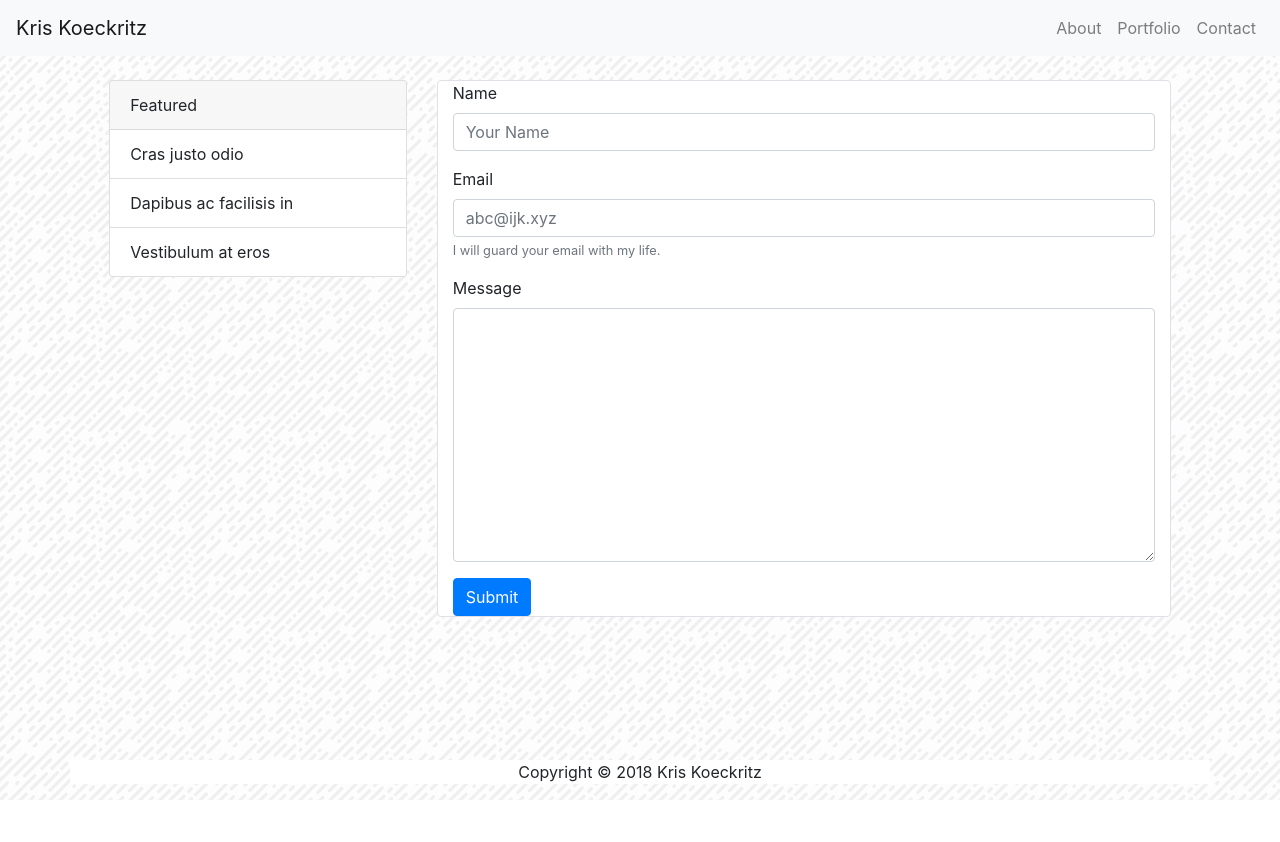
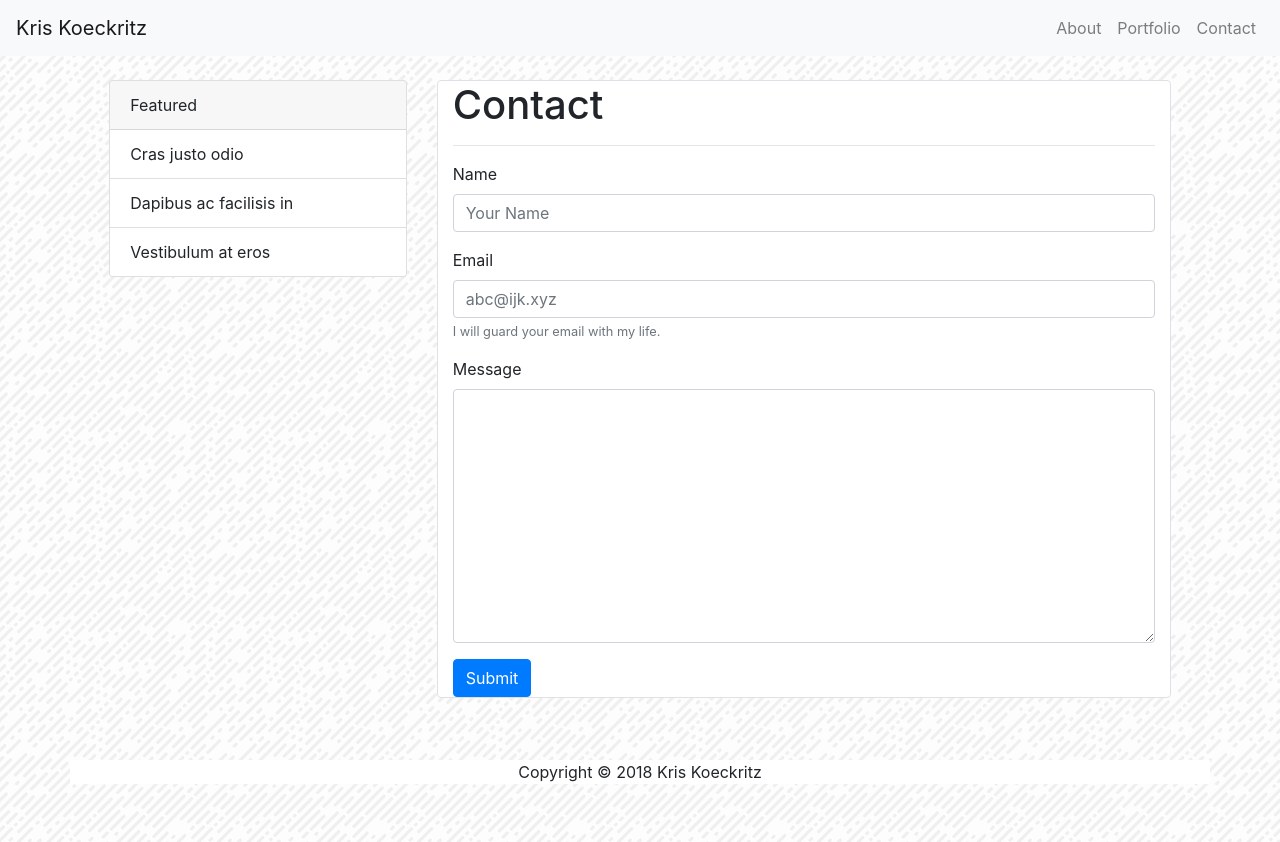
Before and after one commit to kkoeckritz/Bootstrap-Portfolio, a plain HTML site: page contact.html in a window 1280 px wide. Before the commit the page ends 800 px from the top, so only its background shows below. Drawn offline with nearby package versions, Linux system fonts and the light colour scheme.

Commit message:
fix h1 on contact

```diff
--- a/contact.html
+++ b/contact.html
@@ -42,6 +42,12 @@
         </div>
         <div class="col-sm-12 col-md-7">
             <div class="container border rounded">
+                <div class="row">
+                    <div class="col-md-12">
+                        <h1>Contact</h1>
+                        <hr>
+                    </div>
+                </div>
                 <div class="form-group">
                     <label for="conName">Name</label>
                     <input class="form-control" id="conName" type="text" placeholder="Your Name">
```
